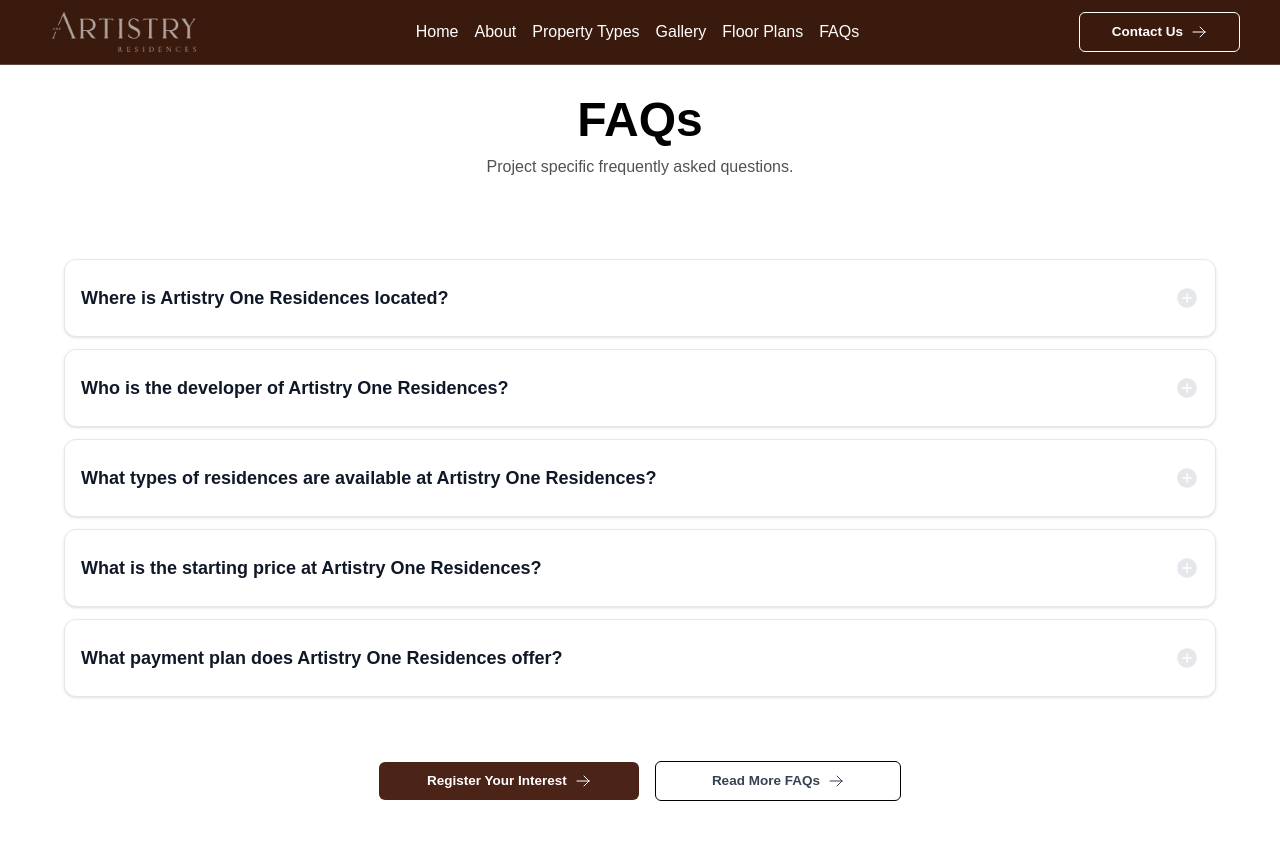
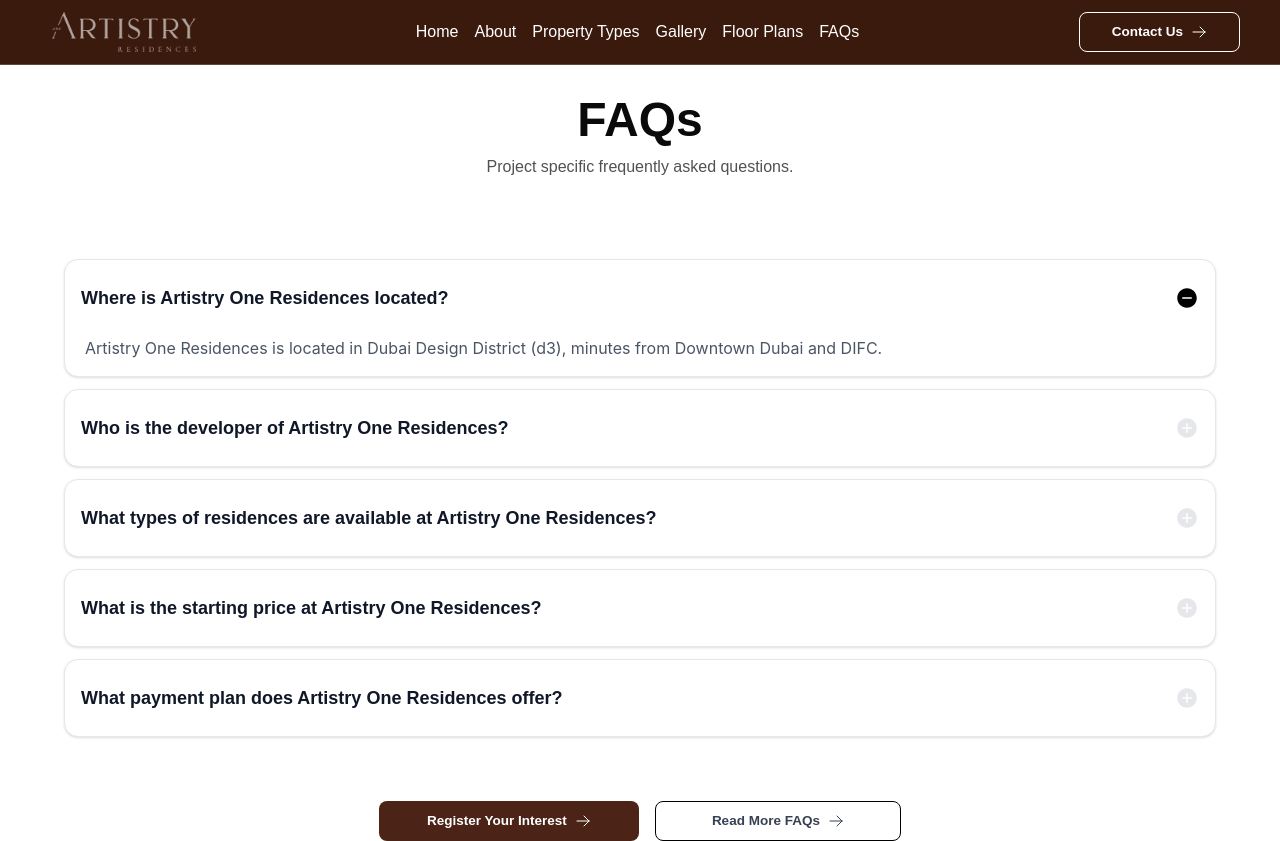
Before and after one commit to rafiacoder/NextJs-project, a Next.js app: page /FAQS in a window 1280 px wide. Before the commit the page ends 801 px from the top, so only its background shows below. Built offline with nearby package versions, Linux system fonts and the light colour scheme; a web font is replaced by a local one.

Commit message:
faqs fixex

```diff
--- a/app/components/FAQs.tsx
+++ b/app/components/FAQs.tsx
@@ -1,5 +1,8 @@
+"use client"; // ⚠ must be the very first line
+
+import { useState } from "react";
 import Button from "./button";
-import { IoIosAddCircle } from "react-icons/io";
+import { IoIosAddCircle, IoIosRemoveCircle } from "react-icons/io";
 
 const faqItems = [
   {
@@ -30,12 +33,18 @@
 ];
 
 export default function FAQs() {
+  const [openIndex, setOpenIndex] = useState<number | null>(0); // first open by default
+
+  const toggle = (idx: number) => {
+    setOpenIndex(openIndex === idx ? null : idx);
+  };
+
   return (
     <div className="w-full px-4 sm:px-6 md:px-8 lg:px-10">
       <div className="mx-auto lg:max-w-6xl flex flex-col gap-10">
         <div className="flex flex-col items-start lg:items-center text-center gap-3">
           <h1 className="text-5xl font-semibold">FAQs</h1>
-          <p className="font-body text-sm  lg:text-[16px] font-normal text-[#252525]/80 mb-10">
+          <p className="font-body text-sm lg:text-[16px] font-normal text-[#252525]/80 mb-10">
             Project specific frequently asked questions.
           </p>
         </div>
@@ -44,31 +53,42 @@
           {faqItems.map((item, idx) => (
             <details
               key={idx}
+              open={openIndex === idx}
               className="group rounded-xl border border-gray-200 bg-white shadow-sm"
             >
-              <summary className="flex cursor-pointer items-center justify-between gap-4 px-4 py-6 text-left text-lg font-medium text-gray-900 ">
+              <summary
+                onClick={(e) => {
+                  e.preventDefault(); // prevent default toggle
+                  toggle(idx);
+                }}
+                className="flex cursor-pointer items-center justify-between gap-4 px-4 py-6 text-left text-lg font-medium text-gray-900"
+              >
                 <span className="avenir-bold">{item.question}</span>
-                <span className="flex  items-center justify-center rounded-full bg-white ">
-                  <IoIosAddCircle className="w-6 h-6 text-gray-200" />
+                <span className="flex items-center justify-center rounded-full bg-white">
+                  {openIndex === idx ? (
+                    <IoIosRemoveCircle className="w-6 h-6 text-black" />
+                  ) : (
+                    <IoIosAddCircle className="w-6 h-6 text-gray-200" />
+                  )}
                 </span>
               </summary>
-              <div className="px-5 pb-4 pt-0 text-md text-gray-600 ">
+              <div className="px-5 pb-4 pt-0 text-md text-gray-600">
                 {item.answer}
               </div>
             </details>
           ))}
         </div>
 
-        <div className="flex flex-col lg:flex-row  justify-center items-center gap-4 pt-6 ">
+        <div className="flex flex-col lg:flex-row justify-center items-center gap-4 pt-6">
           <Button
             text="Register Your Interest"
             href="/resources"
-            className="bg-[#4B2417] text-white border-0 px-12 "
+            className="bg-[#4B2417] text-white border-0 px-12 py-5"
           />
           <Button
             text="Read More FAQs"
             href="/contact"
-            className="border border-black bg-white text-gray-700 px-14  "
+            className="border border-black bg-white text-gray-700 px-14"
           />
         </div>
       </div>
--- a/app/globals.css
+++ b/app/globals.css
@@ -1,5 +1,10 @@
 
 @import "tailwindcss";
+@import "tw-animate-css";
+@import "shadcn/tailwind.css";
+
+@custom-variant dark (&:is(.dark *));
+
 body {
   overflow-x: hidden;
 }
@@ -27,8 +32,128 @@
   font-weight:600; /* bold*/
 }
 
-
 /* .btn-avenir {
   font-family: var(--font-avenir) !important;
   font-weight: 300 !important;
 } */
+
+@theme inline {
+
+  --color-sidebar-ring: var(--sidebar-ring);
+  --color-sidebar-border: var(--sidebar-border);
+  --color-sidebar-accent-foreground: var(--sidebar-accent-foreground);
+  --color-sidebar-accent: var(--sidebar-accent);
+  --color-sidebar-primary-foreground: var(--sidebar-primary-foreground);
+  --color-sidebar-primary: var(--sidebar-primary);
+  --color-sidebar-foreground: var(--sidebar-foreground);
+  --color-sidebar: var(--sidebar);
+  --color-chart-5: var(--chart-5);
+  --color-chart-4: var(--chart-4);
+  --color-chart-3: var(--chart-3);
+  --color-chart-2: var(--chart-2);
+  --color-chart-1: var(--chart-1);
+  --color-ring: var(--ring);
+  --color-input: var(--input);
+  --color-border: var(--border);
+  --color-destructive: var(--destructive);
+  --color-accent-foreground: var(--accent-foreground);
+  --color-accent: var(--accent);
+  --color-muted-foreground: var(--muted-foreground);
+  --color-muted: var(--muted);
+  --color-secondary-foreground: var(--secondary-foreground);
+  --color-secondary: var(--secondary);
+  --color-primary-foreground: var(--primary-foreground);
+  --color-primary: var(--primary);
+  --color-popover-foreground: var(--popover-foreground);
+  --color-popover: var(--popover);
+  --color-card-foreground: var(--card-foreground);
+  --color-card: var(--card);
+  --color-foreground: var(--foreground);
+  --color-background: var(--background);
+  --radius-sm: calc(var(--radius) * 0.6);
+  --radius-md: calc(var(--radius) * 0.8);
+  --radius-lg: var(--radius);
+  --radius-xl: calc(var(--radius) * 1.4);
+  --radius-2xl: calc(var(--radius) * 1.8);
+  --radius-3xl: calc(var(--radius) * 2.2);
+  --radius-4xl: calc(var(--radius) * 2.6);
+}
+
+:root {
+  --background: oklch(1 0 0);
+  --foreground: oklch(0.145 0 0);
+  --card: oklch(1 0 0);
+  --card-foreground: oklch(0.145 0 0);
+  --popover: oklch(1 0 0);
+  --popover-foreground: oklch(0.145 0 0);
+  --primary: oklch(0.205 0 0);
+  --primary-foreground: oklch(0.985 0 0);
+  --secondary: oklch(0.97 0 0);
+  --secondary-foreground: oklch(0.205 0 0);
+  --muted: oklch(0.97 0 0);
+  --muted-foreground: oklch(0.556 0 0);
+  --accent: oklch(0.97 0 0);
+  --accent-foreground: oklch(0.205 0 0);
+  --destructive: oklch(0.577 0.245 27.325);
+  --border: oklch(0.922 0 0);
+  --input: oklch(0.922 0 0);
+  --ring: oklch(0.708 0 0);
+  --chart-1: oklch(0.87 0 0);
+  --chart-2: oklch(0.556 0 0);
+  --chart-3: oklch(0.439 0 0);
+  --chart-4: oklch(0.371 0 0);
+  --chart-5: oklch(0.269 0 0);
+  --radius: 0.625rem;
+  --sidebar: oklch(0.985 0 0);
+  --sidebar-foreground: oklch(0.145 0 0);
+  --sidebar-primary: oklch(0.205 0 0);
+  --sidebar-primary-foreground: oklch(0.985 0 0);
+  --sidebar-accent: oklch(0.97 0 0);
+  --sidebar-accent-foreground: oklch(0.205 0 0);
+  --sidebar-border: oklch(0.922 0 0);
+  --sidebar-ring: oklch(0.708 0 0);
+}
+
+.dark {
+  --background: oklch(0.145 0 0);
+  --foreground: oklch(0.985 0 0);
+  --card: oklch(0.205 0 0);
+  --card-foreground: oklch(0.985 0 0);
+  --popover: oklch(0.205 0 0);
+  --popover-foreground: oklch(0.985 0 0);
+  --primary: oklch(0.922 0 0);
+  --primary-foreground: oklch(0.205 0 0);
+  --secondary: oklch(0.269 0 0);
+  --secondary-foreground: oklch(0.985 0 0);
+  --muted: oklch(0.269 0 0);
+  --muted-foreground: oklch(0.708 0 0);
+  --accent: oklch(0.269 0 0);
+  --accent-foreground: oklch(0.985 0 0);
+  --destructive: oklch(0.704 0.191 22.216);
+  --border: oklch(1 0 0 / 10%);
+  --input: oklch(1 0 0 / 15%);
+  --ring: oklch(0.556 0 0);
+  --chart-1: oklch(0.87 0 0);
+  --chart-2: oklch(0.556 0 0);
+  --chart-3: oklch(0.439 0 0);
+  --chart-4: oklch(0.371 0 0);
+  --chart-5: oklch(0.269 0 0);
+  --sidebar: oklch(0.205 0 0);
+  --sidebar-foreground: oklch(0.985 0 0);
+  --sidebar-primary: oklch(0.488 0.243 264.376);
+  --sidebar-primary-foreground: oklch(0.985 0 0);
+  --sidebar-accent: oklch(0.269 0 0);
+  --sidebar-accent-foreground: oklch(0.985 0 0);
+  --sidebar-border: oklch(1 0 0 / 10%);
+  --sidebar-ring: oklch(0.556 0 0);
+}
+
+@layer base {
+  * {
+    @apply border-border outline-ring/50;
+  }
+  body {
+    @apply bg-background text-foreground;
+  }
+
+}
--- /dev/null
+++ b/components/ui/accordion.tsx
@@ -0,0 +1,81 @@
+"use client"
+
+import * as React from "react"
+import { Accordion as AccordionPrimitive } from "radix-ui"
+
+import { cn } from "@/lib/utils"
+import { ChevronDownIcon, ChevronUpIcon } from "lucide-react"
+
+function Accordion({
+  className,
+  ...props
+}: React.ComponentProps<typeof AccordionPrimitive.Root>) {
+  return (
+    <AccordionPrimitive.Root
+      data-slot="accordion"
+      className={cn("flex w-full flex-col", className)}
+      {...props}
+    />
+  )
+}
+
+function AccordionItem({
+  className,
+  ...props
+}: React.ComponentProps<typeof AccordionPrimitive.Item>) {
+  return (
+    <AccordionPrimitive.Item
+      data-slot="accordion-item"
+      className={cn("not-last:border-b", className)}
+      {...props}
+    />
+  )
+}
+
+function AccordionTrigger({
+  className,
+  children,
+  ...props
+}: React.ComponentProps<typeof AccordionPrimitive.Trigger>) {
+  return (
+    <AccordionPrimitive.Header className="flex">
+      <AccordionPrimitive.Trigger
+        data-slot="accordion-trigger"
+        className={cn(
+          "group/accordion-trigger relative flex flex-1 items-start justify-between rounded-lg border border-transparent py-2.5 text-left text-sm font-medium transition-all outline-none hover:underline focus-visible:border-ring focus-visible:ring-3 focus-visible:ring-ring/50 focus-visible:after:border-ring disabled:pointer-events-none disabled:opacity-50 **:data-[slot=accordion-trigger-icon]:ml-auto **:data-[slot=accordion-trigger-icon]:size-4 **:data-[slot=accordion-trigger-icon]:text-muted-foreground",
+          className
+        )}
+        {...props}
+      >
+        {children}
+        <ChevronDownIcon data-slot="accordion-trigger-icon" className="pointer-events-none shrink-0 group-aria-expanded/accordion-trigger:hidden" />
+        <ChevronUpIcon data-slot="accordion-trigger-icon" className="pointer-events-none hidden shrink-0 group-aria-expanded/accordion-trigger:inline" />
+      </AccordionPrimitive.Trigger>
+    </AccordionPrimitive.Header>
+  )
+}
+
+function AccordionContent({
+  className,
+  children,
+  ...props
+}: React.ComponentProps<typeof AccordionPrimitive.Content>) {
+  return (
+    <AccordionPrimitive.Content
+      data-slot="accordion-content"
+      className="overflow-hidden text-sm data-open:animate-accordion-down data-closed:animate-accordion-up"
+      {...props}
+    >
+      <div
+        className={cn(
+          "h-(--radix-accordion-content-height) pt-0 pb-2.5 [&_a]:underline [&_a]:underline-offset-3 [&_a]:hover:text-foreground [&_p:not(:last-child)]:mb-4",
+          className
+        )}
+      >
+        {children}
+      </div>
+    </AccordionPrimitive.Content>
+  )
+}
+
+export { Accordion, AccordionItem, AccordionTrigger, AccordionContent }
--- a/package.json
+++ b/package.json
@@ -10,10 +10,14 @@
   },
   "dependencies": {
     "@heroicons/react": "^2.2.0",
+    "@radix-ui/react-accordion": "^1.2.12",
+    "@shadcn/ui": "^0.0.4",
+    "autoprefixer": "^10.4.27",
     "class-variance-authority": "^0.7.1",
     "clsx": "^2.1.1",
     "lucide-react": "^1.8.0",
     "next": "16.1.6",
+    "postcss": "^8.5.9",
     "radix-ui": "^1.4.3",
     "react": "19.2.3",
     "react-dom": "19.2.3",
@@ -29,7 +33,7 @@
     "@types/react-dom": "^19",
     "eslint": "^9",
     "eslint-config-next": "16.1.6",
-    "tailwindcss": "^4",
+    "tailwindcss": "^4.2.2",
     "typescript": "^5"
   }
 }
```
Also changed, not shown: components.json (added), 1 other file (tests, documents, lock files or other folders).
